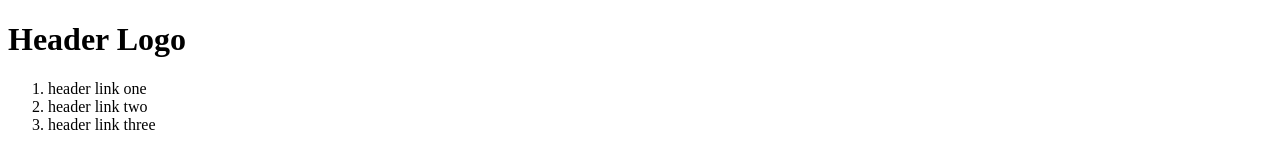
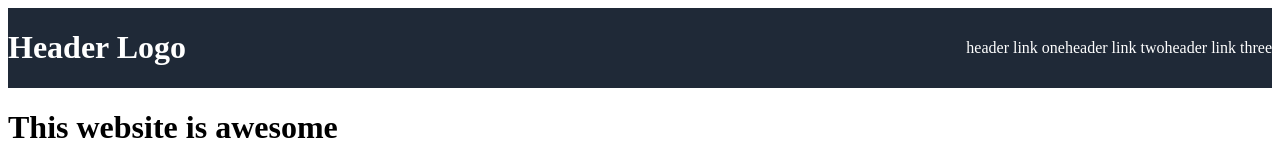
Before and after one commit to SchruteBeets/Landing-Page, a plain HTML site: page index.html in a window 1280 px wide. Shown: the top 161 px of the page. Drawn offline with Linux system fonts and the light colour scheme.

Commit message:
Add style to header section

```diff
--- a/Style.css
+++ b/Style.css
@@ -0,0 +1,20 @@
+.header {
+    display: flex;
+    justify-content: space-between;
+    background-color: #1f2937;
+    padding: 1 20px;
+    color: white;
+}
+.links {
+    display:flex;
+    flex-direction: row;
+    align-items: center;
+    justify-content: space-around;
+    padding: 1 20px;
+
+
+}
+a {
+    color: white;
+    text-decoration: none;
+}
--- a/index.html
+++ b/index.html
@@ -12,11 +12,13 @@
     <div class="header">
     <h1 class="logo">Header Logo</h1>
 
-    <ol>
-    <li>header link one</li>
-    <li>header link two</li>
-    <li>header link three</li>
-    </ol>
+    <div class="links">
+
+    <a href="www.bing.com">header link one</a>
+    <a href="www.bing.com">header link two</a>
+    <a href="www.bing.com">header link three</a>
+
+</div>
 </div>
 
     <div class="section-one">
```
